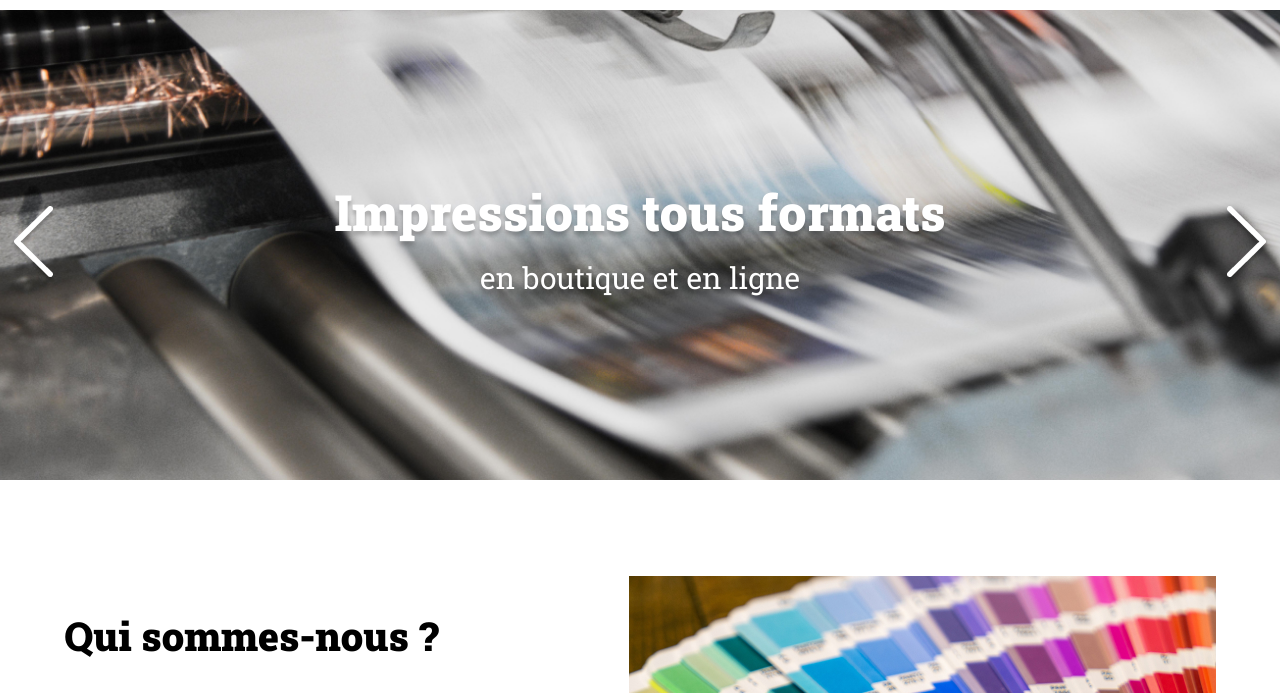
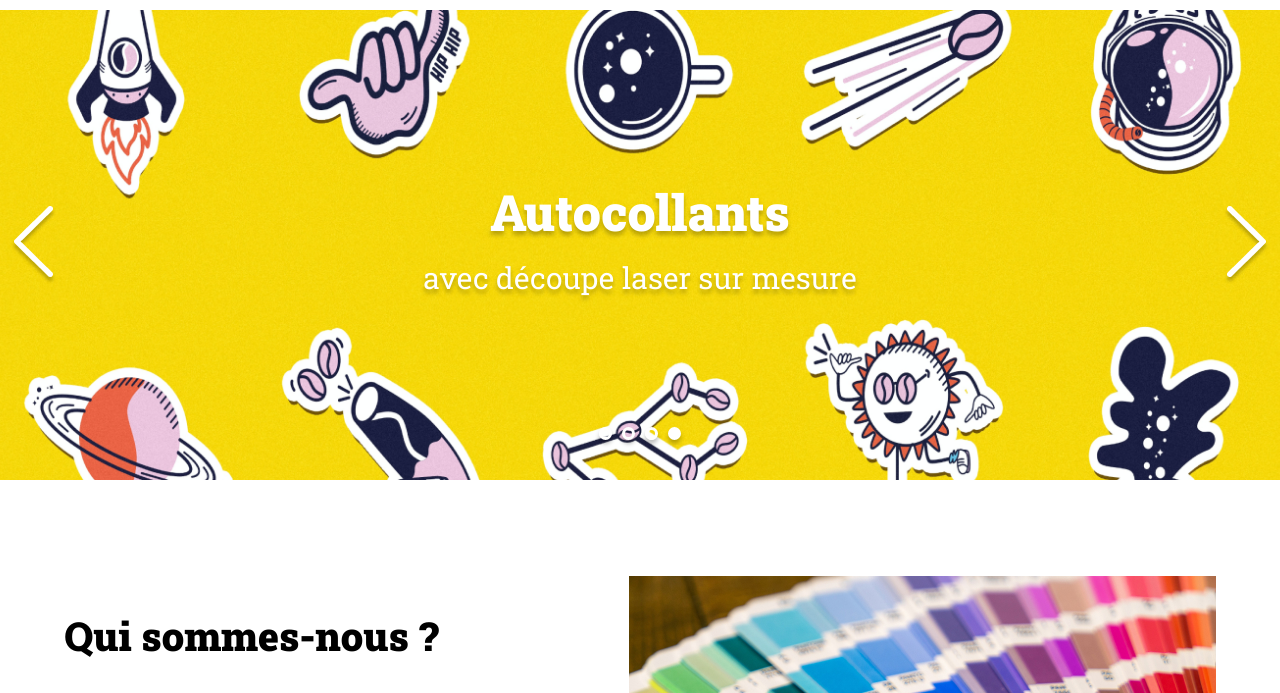
Before and after one commit to NAPOG/Print-it-JS-main, a plain HTML site: page index.html in a window 1280 px wide. Both pictures are taken after a click on the picture 33 px from the left and 336 px from the top of the page. Shown: the part 91-784 px from the top of the page. Drawn offline with Linux system fonts and the light colour scheme.

Commit message:
finalisation projet

```diff
--- a/assets/script.js
+++ b/assets/script.js
@@ -21,18 +21,61 @@ const slides = [
 let cpt = 0;
 
 const banner_img = document.querySelector(".banner-img");
+const banner_tagline = document.querySelector(".banner-tagline");
+const tagLine = document.querySelector('.tagLine');
+const bullets = document.querySelector('.dots')
+
+
+const displayBullets = ()=>{
+	bullets.innerHTML = "";
+	for(let i = 0; slides.length > i; i++){
+		const bullet = document.createElement('div');
+		bullet.classList.add("dot")
+		if(cpt == i)
+			bullet.classList.add("dot_selected")
+
+		bullets.appendChild(bullet);
+		}
+
+}
+
+
+const init = () =>{
+	tagLine.innerHTML = slides[cpt].tagLine;
+	displayBullets();
+
+}
+
+
+
+init();
+
+
 
 
 const arrow_left = document.querySelector(".arrow_left");
 arrow_left.addEventListener("click",()=>{
-	// faire -1
-	cpt = cpt - 1;
+	if(cpt == 0){
+		cpt = slides.length-1;
+	}else{
+		cpt = cpt - 1;
+	}
+
 	banner_img.src = "./assets/images/slideshow/"+slides[cpt].image
+	tagLine.innerHTML = slides[cpt].tagLine;
+	displayBullets();
 })
 
 
 const arrow_right = document.querySelector(".arrow_right");
 arrow_right.addEventListener("click",()=>{
-	cpt = cpt +1;
-	banner_img.src = "./assets/images/slideshow/"+slides[cpt].image
+	if((slides.length-1) == cpt){
+		cpt =0;
+	}else{
+		cpt = cpt +1;
+	}
+	banner_img.src = "./assets/images/slideshow/"+slides[cpt].image;
+	tagLine.innerHTML = slides[cpt].tagLine;
+	displayBullets();
+
 })
--- a/index.html
+++ b/index.html
@@ -20,7 +20,7 @@
 	<div id="banner">
 		<img class="arrow arrow_left" src="./assets/images/arrow_left.png">
 		<img class="banner-img" src="./assets/images/slideshow/slide1.jpg" alt="Banner Print-it">
-		<p>Impressions tous formats <span>en boutique et en ligne</span></p>
+		<p class="tagLine">Impressions tous formats <span>en boutique et en ligne</span></p>
 
 		<img class="arrow arrow_right" src="./assets/images/arrow_right.png">
 		<div class="dots">
```
